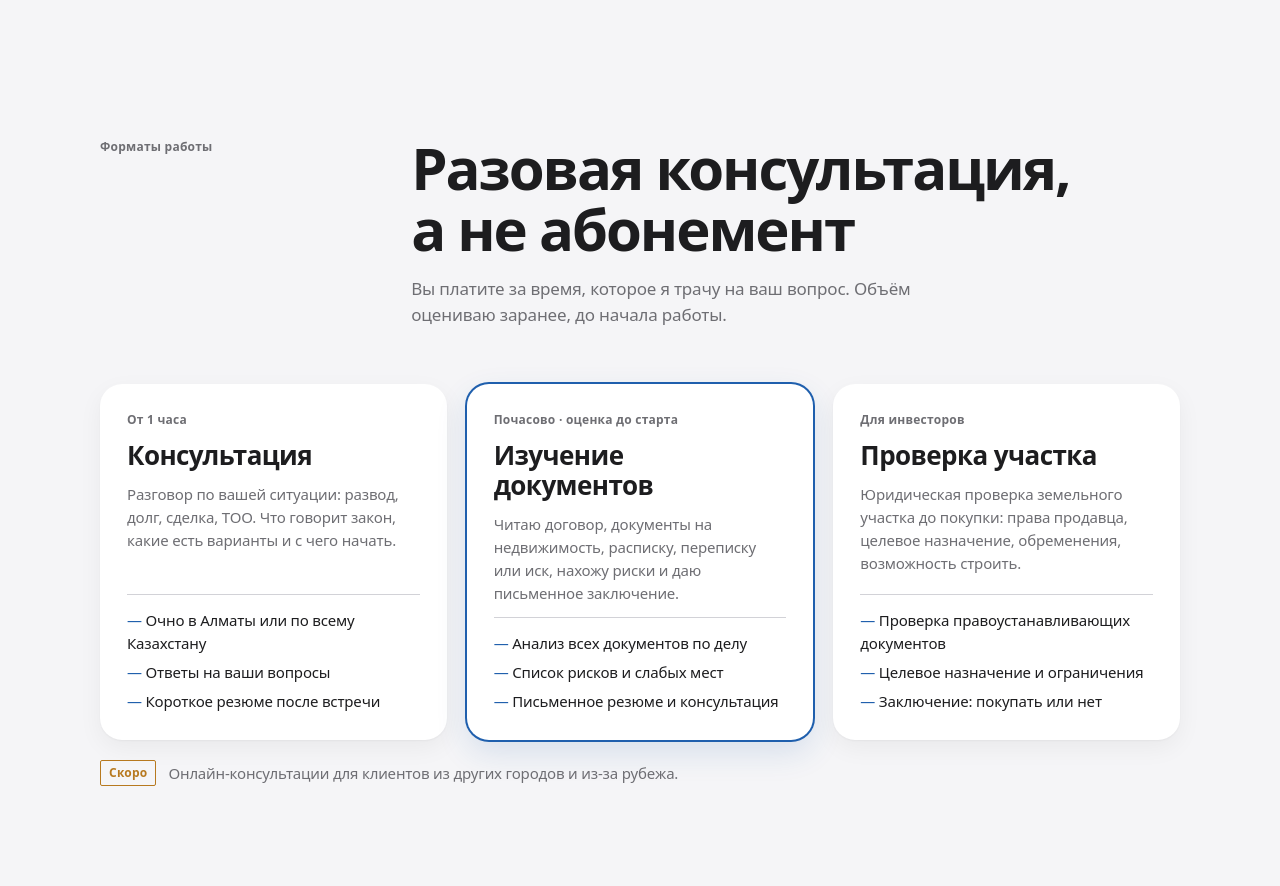
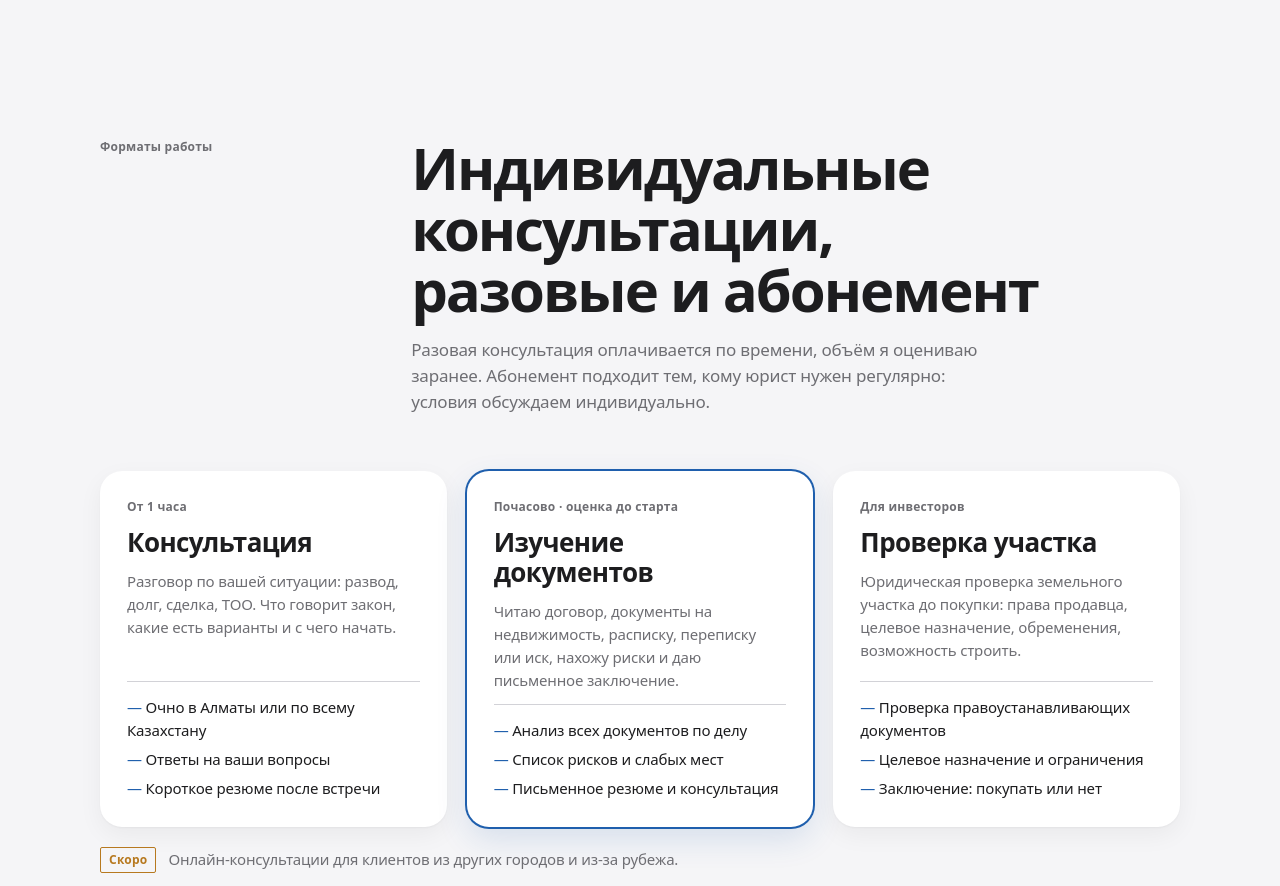
Before and after one commit to slegaldep7725-crypto/saule, a website: page index.html in a window 1280 px wide. Shown: the part 1960-2846 px from the top of the page. Drawn offline with Linux system fonts and the light colour scheme.

Commit message:
Форматы: разовые консультации и абонемент
Co-Authored-By: Claude Opus 5.5 <noreply@anthropic.com>
Claude-Session: https://claude.ai/code/session_012LtW73Ha579mn7axoR94fT

```diff
--- a/index.html
+++ b/index.html
@@ -500,8 +500,8 @@ input:focus,textarea:focus,select:focus{outline:0;box-shadow:0 0 0 3px color-mix
       <div class="head">
         <p class="label">Форматы работы</p>
         <div>
-          <h2>Разовая консультация, а не абонемент</h2>
-          <p class="lead">Вы платите за время, которое я трачу на ваш вопрос. Объём оцениваю заранее, до начала работы.</p>
+          <h2>Индивидуальные консультации, разовые и абонемент</h2>
+          <p class="lead">Разовая консультация оплачивается по времени, объём я оцениваю заранее. Абонемент подходит тем, кому юрист нужен регулярно: условия обсуждаем индивидуально.</p>
         </div>
       </div>
       <div class="offers">
```
